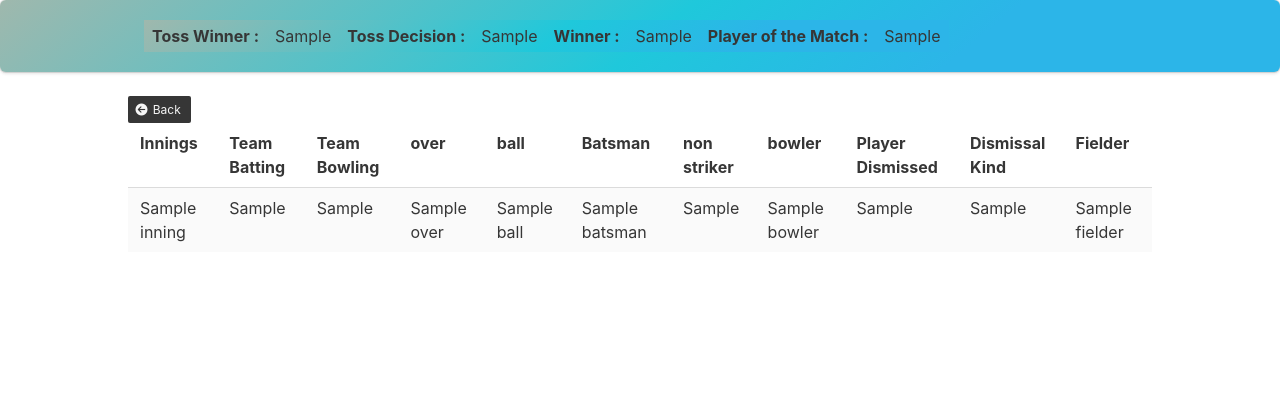
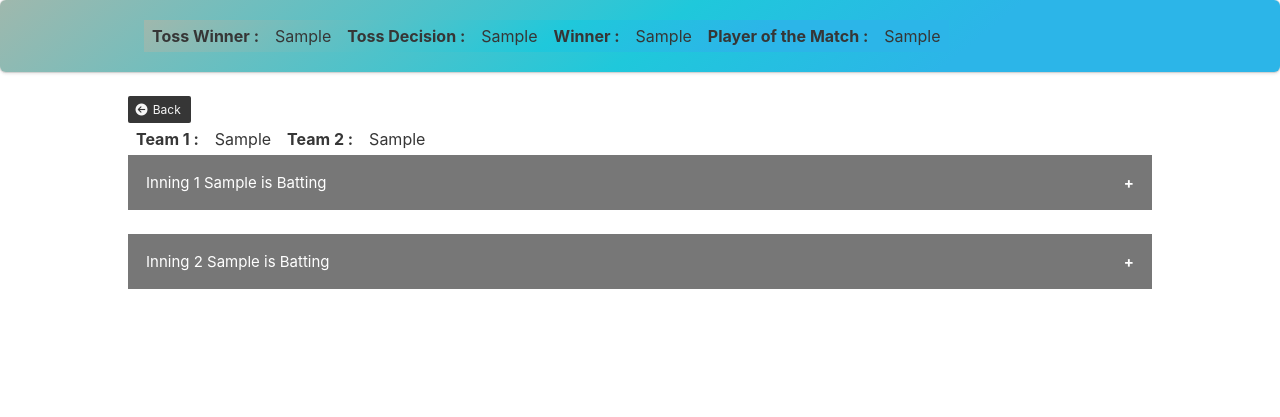
Before and after one commit to vedereRohit/IPLscore, a Django app: template ipl/templates/ipl/matchs.html in a window 1280 px wide. Shown: the part 52-469 px from the top of the page. Run offline with Django 3.2, Linux system fonts and the light colour scheme; the template is opened without the code that fills it: most values are stand-ins (such as "Sample title", 1, 10 or a date in 2020); some libraries are stand-ins or nearby versions.

Commit message:
grouped ball by ball info based on innings

```diff
--- a/ipl/templates/ipl/base.html
+++ b/ipl/templates/ipl/base.html
@@ -6,6 +6,43 @@
     <title>IPL For Life</title>
     <link rel="stylesheet" type="text/css" href="{% static 'ipl/bulma.css' %}">
     <script src="https://kit.fontawesome.com/eacf24cabc.js"></script>
+    <style>
+.collapsible {
+  background-color: #777;
+  color: white;
+  cursor: pointer;
+  padding: 18px;
+  width: 80%;
+  margin-left: 10%;
+  border: none;
+  text-align: left;
+  outline: none;
+  font-size: 15px;
+}
+
+.active, .collapsible:hover {
+  background-color: #555;
+}
+
+.collapsible:after {
+  content: '\002B';
+  color: white;
+  font-weight: bold;
+  float: right;
+  margin-left: 5px;
+}
+
+.active:after {
+  content: "\2212";
+}
+
+.content {
+  padding: 0 18px;
+  max-height: 0;
+  overflow: hidden;
+  transition: max-height 0.3s ease-out;
+}
+</style>
 </head>
 <body>
 <nav class="navbar is-dark" role="navigation" aria-label="main navigation">
--- a/ipl/templates/ipl/matchs.html
+++ b/ipl/templates/ipl/matchs.html
@@ -16,17 +16,27 @@
         </tr>
     </table>
 </div>
+<div>
     <a class="button is-dark is-small" href="{% url 'seasonsview' year %}" style="margin-left:10%;">
         <span class="icon is-small"><i class="fas fa-arrow-circle-left"></i></span>
         <span>Back</span>
     </a>
-<table class="table is-striped is-hoverable" style="margin-left:10%;width:80%">
+    <table class="table is-narrow" style="margin-left:10%">
         <tr>
-        <th>Innings</th>
-        <th>Team Batting</th>
-        <th>Team Bowling</th>
+            <th>Team 1 :</th><td>{{ in1.0.battingTeam }}</td>
+            <th>Team 2 :</th><td>{{ in1.0.bowlingTeam }}</td>
+        </tr>
+    </table>
+</div>
+
+
+<button class="collapsible">Inning 1 {{ in1.0.battingTeam }} is Batting</button>
+<div class="content">
+    <table class="table is-striped is-hoverable" style="margin-left:10%;width:80%;">
+        <tr>
             <th>over</th>
             <th>ball</th>
+            <th>Runs</th>
             <th>Batsman</th>
             <th>non striker</th>
             <th>bowler</th>
@@ -34,13 +44,11 @@
             <th>Dismissal Kind</th>
             <th>Fielder</th>
         </tr>
-    {% for lst in balls %}
+        {% for lst in in1 %}
         <tr>
-        <td>{{ lst.inning }}</td>
-        <td>{{ lst.battingTeam }}</td>
-        <td>{{ lst.bowlingTeam }}</td>
             <td>{{ lst.over }}</td>
             <td>{{ lst.ball }}</td>
+            <td>{{ lst.totalRuns }}</td>
             <td>{{ lst.batsman }}</td>
             <td>{{ lst.nonStriker }}</td>
             <td>{{ lst.bowler }}</td>
@@ -50,5 +58,111 @@
         </tr>
         {% endfor %}
     </table>
+</div>
+<button class="collapsible">Inning 2 {{ in2.0.battingTeam }} is Batting</button>
+<div class="content">
+    <table class="table is-striped is-hoverable" style="margin-left:10%;width:80%;">
+        <tr>
+            <th>over</th>
+            <th>ball</th>
+            <th>Runs</th>
+            <th>Batsman</th>
+            <th>non striker</th>
+            <th>bowler</th>
+            <th>Player Dismissed</th>
+            <th>Dismissal Kind</th>
+            <th>Fielder</th>
+        </tr>
+        {% for lst in in2 %}
+        <tr>
+            <td>{{ lst.over }}</td>
+            <td>{{ lst.ball }}</td>
+            <td>{{ lst.totalRuns }}</td>
+            <td>{{ lst.batsman }}</td>
+            <td>{{ lst.nonStriker }}</td>
+            <td>{{ lst.bowler }}</td>
+            <td>{{ lst.playerDismissed }}</td>
+            <td>{{ lst.DismissalKind }}</td>
+            <td>{{ lst.fielder }}</td>
+        </tr>
+        {% endfor %}
+    </table>
+</div>
+{% if superover == 1 %}
+<button class="collapsible">Inning 3 {{ in3.0.battingTeam }} is Batting</button>
+<div class="content">
+    <table class="table is-striped is-hoverable" style="margin-left:10%;width:80%;">
+        <tr>
+            <th>over</th>
+            <th>ball</th>
+            <th>Runs</th>
+            <th>Batsman</th>
+            <th>non striker</th>
+            <th>bowler</th>
+            <th>Player Dismissed</th>
+            <th>Dismissal Kind</th>
+            <th>Fielder</th>
+        </tr>
+        {% for lst in in3 %}
+        <tr>
+            <td>{{ lst.over }}</td>
+            <td>{{ lst.ball }}</td>
+            <td>{{ lst.totalRuns }}</td>
+            <td>{{ lst.batsman }}</td>
+            <td>{{ lst.nonStriker }}</td>
+            <td>{{ lst.bowler }}</td>
+            <td>{{ lst.playerDismissed }}</td>
+            <td>{{ lst.DismissalKind }}</td>
+            <td>{{ lst.fielder }}</td>
+        </tr>
+        {% endfor %}
+    </table>
+</div>
+<button class="collapsible">Inning 4 {{ in4.0.battingTeam }} is Batting</button>
+<div class="content">
+    <table class="table is-striped is-hoverable" style="margin-left:10%;width:80%;">
+        <tr>
+            <th>over</th>
+            <th>ball</th>
+            <th>Runs</th>
+            <th>Batsman</th>
+            <th>non striker</th>
+            <th>bowler</th>
+            <th>Player Dismissed</th>
+            <th>Dismissal Kind</th>
+            <th>Fielder</th>
+        </tr>
+        {% for lst in in4 %}
+        <tr>
+            <td>{{ lst.over }}</td>
+            <td>{{ lst.ball }}</td>
+            <td>{{ lst.totalRuns }}</td>
+            <td>{{ lst.batsman }}</td>
+            <td>{{ lst.nonStriker }}</td>
+            <td>{{ lst.bowler }}</td>
+            <td>{{ lst.playerDismissed }}</td>
+            <td>{{ lst.DismissalKind }}</td>
+            <td>{{ lst.fielder }}</td>
+        </tr>
+        {% endfor %}
+    </table>
+</div>
+{% endif %}
+<script>
+var coll = document.getElementsByClassName("collapsible");
+var i;
 
+for (i = 0; i < coll.length; i++) {
+  coll[i].addEventListener("click", function() {
+    this.classList.toggle("active");
+    var content = this.nextElementSibling;
+    if (content.style.maxHeight){
+      content.style.maxHeight = null;
+    } else {
+      content.style.maxHeight = content.scrollHeight + "px";
+    }
+  });
+}
+
+</script>
 {% endblock content %}
```
Also changed, not shown: ipl/views/seasons.py (+21 -2 lines). Lines whose indentation alone changed are shown as unchanged.
